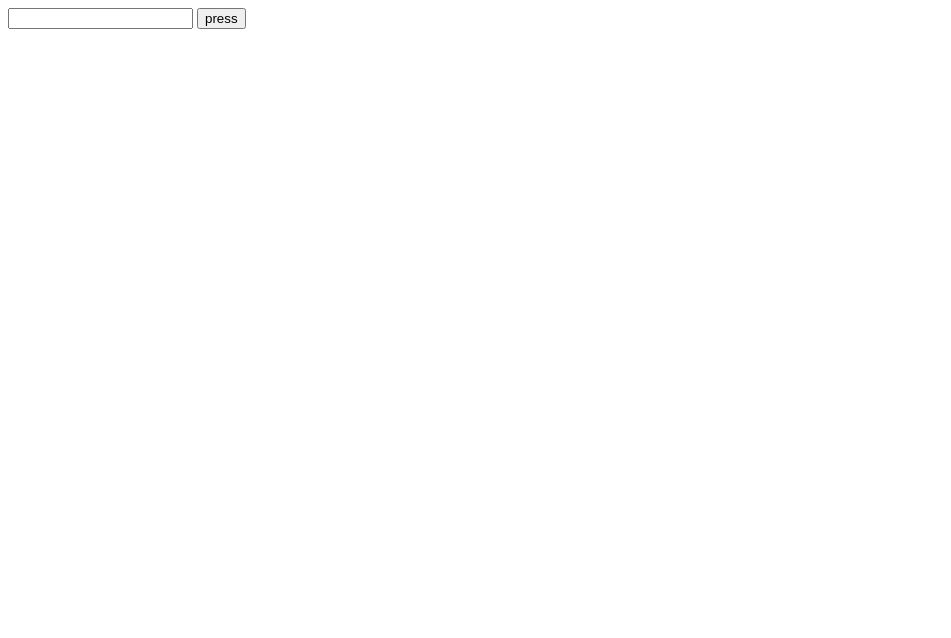
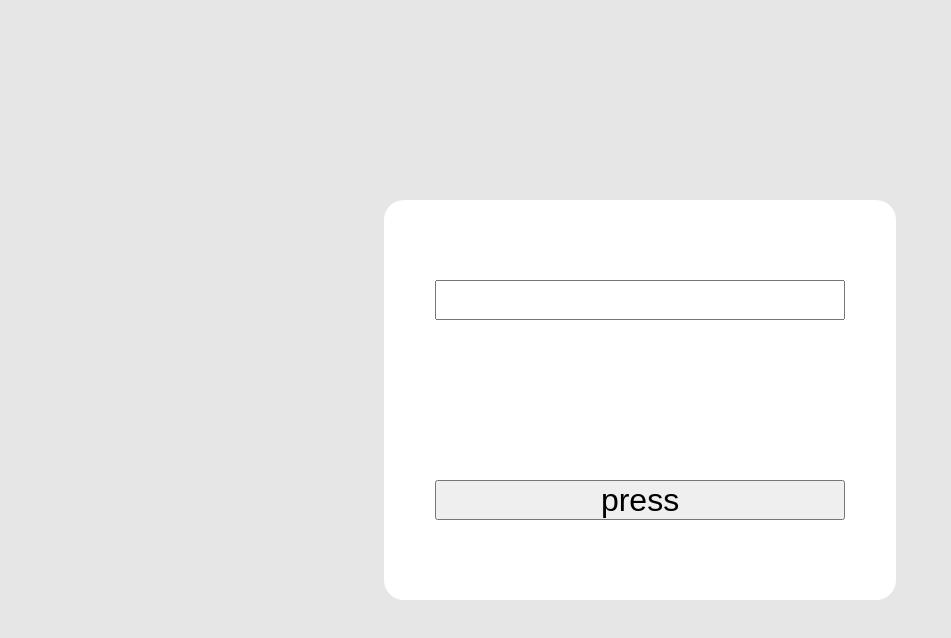
Before and after one commit to QueatLy5/MyFisrtRepository, a plain HTML site: page index.html in a window 1280 px wide. Shown: the whole page, without its empty margins (0-951 px from the left). Drawn offline with Linux system fonts and the light colour scheme.

Commit message:
Added visual

```diff
--- a/index.html
+++ b/index.html
@@ -2,12 +2,22 @@
 <html lang="en">
 <head>
     <meta charset="UTF-8">
-    <meta name="viewport" content="width=device-width, initial-scale=1.0">
     <title>Document</title>
+    <link rel="stylesheet" href="style.css">
 </head>
 <body>
-    <input type="text" class="text">
-    <input type="button" value="press"class="button">
+
+    <div class="backPanel">
+        <div class="panel">
+            <div class="up">
+                <input type="text" class="text">
+            </div>
+            <div class="down">
+                <input type="button" value="press"class="button">
+            </div>
+        </div>
+    </div>
+
     <script>
         let text = document.querySelector('.text')
         let but = document.querySelector('.button')
--- /dev/null
+++ b/style.css
@@ -0,0 +1,56 @@
+*{
+    margin: 0;
+    padding: 0;
+    box-sizing: border-box;
+    font-family: sans-serif;
+}
+
+.backPanel{
+    background-color: rgb(230, 230, 230);
+    height: 100vh;
+    width: 100%;
+
+    display: flex;
+    justify-content: center;
+    align-items: center;
+}
+
+.panel{
+    background-color: rgb(255, 255, 255);
+    height: 50%;
+    width: 40%;
+
+    border-radius: 20px;
+
+    display: flex;
+    flex-direction: column;
+    justify-content: center;
+    align-items: center;
+}
+
+.up{
+    height: 50%;
+    width: 100%;
+
+    display: flex;
+    justify-content: center;
+    align-items: center;
+}
+.up input{
+    height: 20%;
+    width: 80%;
+    font-size: 200%;
+}
+.down{
+    height: 50%;
+    width: 100%;
+
+    display: flex;
+    justify-content: center;
+    align-items: center;
+}
+.down input{
+    height: 20%;
+    width: 80%;
+    font-size: 200%;
+}
```
